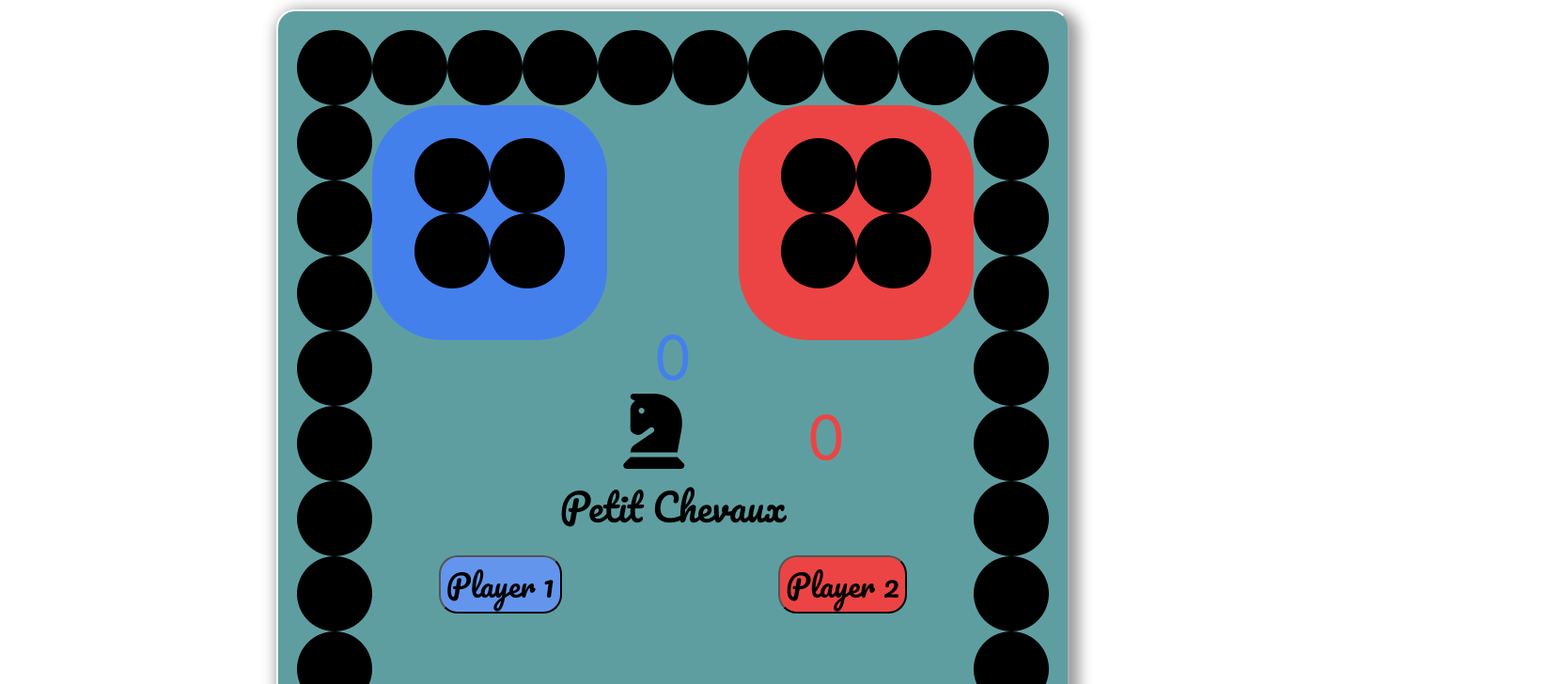
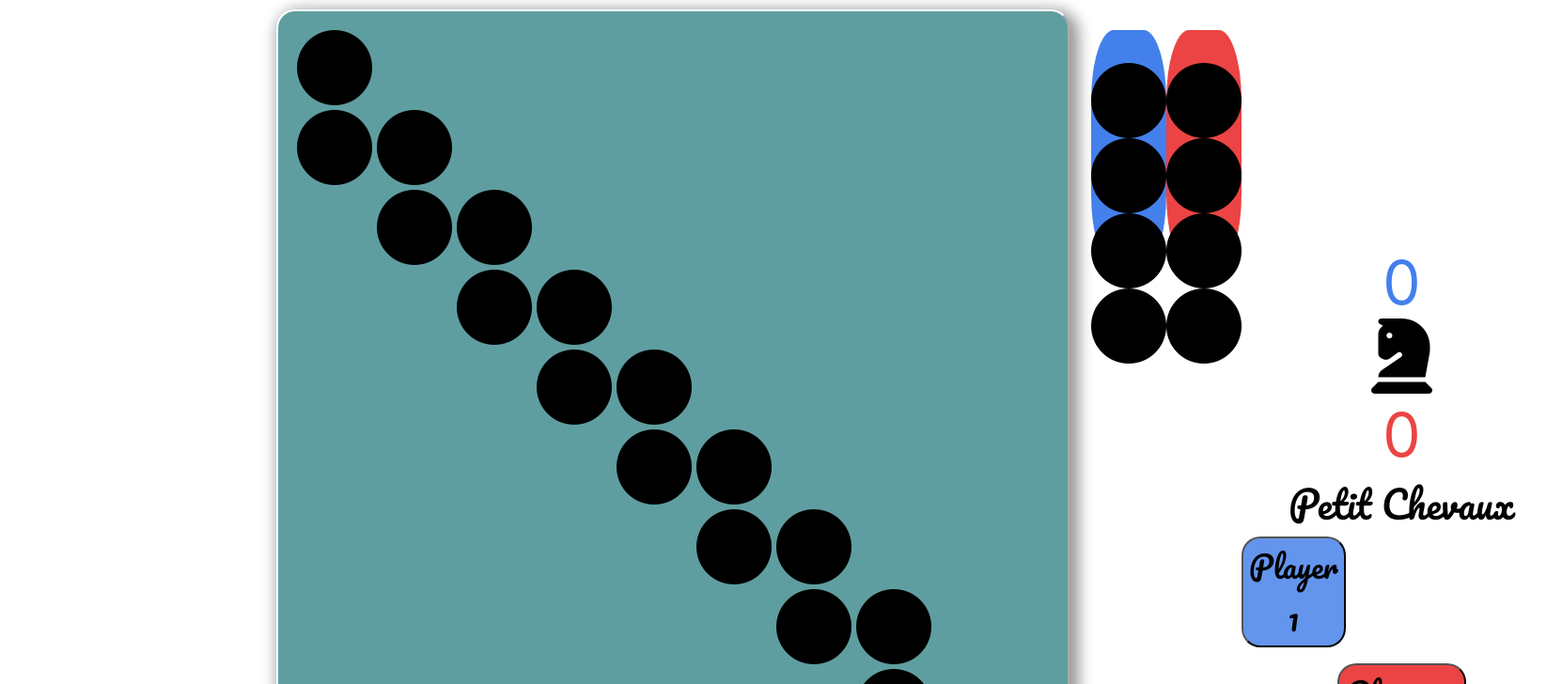
Before and after one commit to karim-28-07/petits, a React (Create React App) app: page / in a window 1280 px wide. Shown: the top 728 px of the page at 94% size, 1662 px wide, since content can reach past the window. Built offline with nearby package versions, Linux system fonts and the light colour scheme.

Commit message:
working in progress grid css

```diff
--- a/src/App.css
+++ b/src/App.css
@@ -1,20 +1,23 @@
 @import url('https://fonts.googleapis.com/css2?family=Pacifico&display=swap');
+
 body{
     background-color: white;
     width: 100%;
     height: 800px;
     margin: auto;
     width: 65%;
+}
 
-}
-i{font-size: 80px;
+i {
+    font-size: 80px;
     -webkit-transition: all 0.5s 0s ease-out;
     -moz-transition: all 0.5s 0s ease-out;
     -o-transition: all 0.5s 0s ease-out;
-transition: all 0.5s 0s ease-out;}
+    transition: all 0.5s 0s ease-out;
+}
 
-#jeu{
-    position: absolute;
+#jeu {
+    display: flex;
     padding: 20px;
     margin: 10px 70px;
     width: 800px;
@@ -26,88 +29,88 @@ transition: all 0.5s 0s ease-out;}
     box-shadow: 5px 5px 15px 5px rgba(0,0,0,0.4);
 }
 
-#monDee{
-    position: absolute;
+#monDee {
     width: 300px;
     margin-left: 50px;
 }
 
-#col1{
+#col1 {
      display: flex;
 }
 
-#col2{
-    float: right;
-     display: grid;
+#col2 {
+    /* display: grid;
     grid-template-columns: 1fr;
-     grid-row: 1fr 1fr 1fr 1fr 1fr 1fr;
+    grid-row: 1fr 1fr 1fr 1fr 1fr 1fr; */
+
+    display: flex;
+    flex-direction: column;
 }
 
-#col3{
-    position: absolute;
+#col3 {
     bottom: 20px;
     display: flex;
     flex-direction: row-reverse;
 }
 
-#col4{
-    float: left;
+#col4 {
     display: flex;
     flex-direction: column-reverse;
 }
 
-button{
+button {
     font-family: 'Pacifico', cursive;
     font-size: 32px;
     border-radius: 20px;
+}
 
-}
-p{
+p {
     font-size: 40px;
     font-family: 'Pacifico', cursive;
     text-align: center;
     margin: 0;
 }
+
 .logo {
     margin: 0 10vmax;
 }
 
-.b1{
+.b1 {
     margin-right: 18vmax;
     background-color: cornflowerblue;
 }
-.numeroDee{
+
+.numeroDee {
     text-align: center;
     padding-top: 18vmax;
     font-size: 4rem;
 }
-.b2{
+
+.b2 {
 
     background-color: #ec4444;
 }
 
 .containerP1 {
-    float: left;
     text-align: center;
-
     border-radius: 30%;
     height: 250px;
     width: 250px;
     background-color: #4480ec;
 }
+
 .divchildP1 {
     padding-top: 35px;
 }
 
 .containerP2 {
-    float: right;
     text-align: center;
-
     border-radius: 30%;
     height: 250px;
     width: 250px;
     background-color: #ec4444;
 }
+
 .divchildP2 {
     padding-top: 35px;
 }
@@ -115,6 +118,8 @@ p{
 .spanP1{
     color: #4480ec;
 }
+
+
 .spanP2{
     color: #ec4444;
 }
--- a/src/App.js
+++ b/src/App.js
@@ -14,7 +14,7 @@ class App extends React.Component {
       numDee2: 0,
       numCase2: 0,
       player1Tokens: [false, false, false, false],
-      player2Tokens:[false, false, false, false]
+      player2Tokens: [false, false, false, false]
 
     }
 
@@ -62,7 +62,7 @@ class App extends React.Component {
     console.log("p", p);
 
 
-
+    if (n >= p) {
 
       for (let index = n; index <= p; index++) {
         // console.log("index renderCircles", index);
@@ -92,7 +92,7 @@ class App extends React.Component {
 
         // console.log("cicle:", circlesArray)
 
-        if (this.state.numCase > 37 ) {
+        if (this.state.numCase > 37) {
           // console.log(circlesArray[37]);
 
           const arrayTokens = [...this.state.player1Tokens]
@@ -105,19 +105,78 @@ class App extends React.Component {
             numCase: 0,
             player1Tokens: arrayTokens
           })
-        }else if (this.state.numCase2>37){
-          const arrayTokens2=[...this.state.player2Tokens]
-          const indexSecondFalse=arrayTokens2.indexOf(false)
-          arrayTokens2[indexSecondFalse]=true
+        } else if (this.state.numCase2 > 37) {
+          const arrayTokens2 = [...this.state.player2Tokens]
+          const indexSecondFalse = arrayTokens2.indexOf(false)
+          arrayTokens2[indexSecondFalse] = true
           this.setState({
-            numCase2:0,
-            player2Tokens:arrayTokens2
+            numCase2: 0,
+            player2Tokens: arrayTokens2
 
           })
 
 
         }
 
+
+      }
+    } else {
+      for (let index = n; index >= p; index--) {
+        // console.log("index renderCircles", index);
+
+        // circlesArray.push(<Circle circleColor="black" />)
+
+        // if (this.state.numCase==index){
+        //   return  circlesArray.push(<Circle circleColor="white"/>)
+        // }else  if(this.state.numCase2==index){
+        //  return circlesArray.push(<Circle circleColor="red"/>)
+        // }else{
+        //   circlesArray.push(<Circle circleColor="black"/>)
+        // }
+        // if(this.state.numCase){
+        //   circlesArray.push(<Circle circleColor={this.state.numCase == index ? "white" : "black"} />)
+        // }
+
+        if (this.state.numCase2 === index) {
+          // circlesArray.splice(index - 1, 1, <Circle circleColor="red" />)
+          circlesArray.push(<Circle key={index} circleColor="#ec4444" />)
+        } else if (this.state.numCase === index) {
+          // circlesArray.splice(index - 1, 1, <Circle circleColor="blue" />)
+          circlesArray.push(<Circle key={index} circleColor="#4480ec" />)
+        } else {
+          circlesArray.push(<Circle key={index} circleColor="black" />)
+        }
+
+        // console.log("cicle:", circlesArray)
+
+        if (this.state.numCase > 37) {
+          // console.log(circlesArray[37]);
+
+          const arrayTokens = [...this.state.player1Tokens]
+          const indexFirstFalse = arrayTokens.indexOf(false)
+
+          arrayTokens[indexFirstFalse] = true
+
+          this.setState({
+
+            numCase: 0,
+            player1Tokens: arrayTokens
+          })
+        } else if (this.state.numCase2 > 37) {
+          const arrayTokens2 = [...this.state.player2Tokens]
+          const indexSecondFalse = arrayTokens2.indexOf(false)
+          arrayTokens2[indexSecondFalse] = true
+          this.setState({
+            numCase2: 0,
+            player2Tokens: arrayTokens2
+
+          })
+
+
+        }
+
+
+      }
     }
 
 
@@ -125,30 +184,124 @@ class App extends React.Component {
 
   }
 
+  renderEmptySpans(amount) {
+    let arraySpan = []
+
+    for (let index = 0; index <= amount; index++) {
+      arraySpan.push(<span></span>)
+    }
+
+    return arraySpan
+  }
+
   renderVictory() {
-    if (this.state.player1Tokens.indexOf(false) === -1 || this.state.player2Tokens.indexOf(false)=== -1) {
+    if (this.state.player1Tokens.indexOf(false) === -1 || this.state.player2Tokens.indexOf(false) === -1) {
       return (<div>
         <p>You Win !</p>
-        <div  style={{background: `url(${Winner})`, height:`${window.innerHeight}px`, backgroundRepeat:"no-repeat", marginLeft: "7vmax" }} />
+        <div style={{ background: `url(${Winner})`, height: `${window.innerHeight}px`, backgroundRepeat: "no-repeat", marginLeft: "7vmax" }} />
       </div>)
     } else {
       return (
         <div>
           <div id="jeu">
+
+            {/* <div style={{display: "flex", justifyContent: "space-between"}}>
               <div id="col1">
                 {this.renderCircles(1, 10)}
-            </div>
-
-            <div id="col2">
-              {this.renderCircles(11, 18)}
               </div>
 
               <div id="col3">
                 {this.renderCircles(19, 28)}
               </div>
+            </div>
+
+            <div style={{display: "flex", justifyContent: "space-between"}}>
+              <div id="col2">
+                {this.renderCircles(11, 18)}
+              </div>
 
               <div id="col4">
                 {this.renderCircles(29, 36)}
+              </div>
+
+            </div> */}
+
+            <div style={{
+              display: "grid", gridTemplateColumns: "repeat(10, 80px)",
+              gridTemplateRows: "repeat(10, 80px)",
+              gridGap: "5px"
+            }}>
+
+              {this.renderCircles(1, 10)}
+
+              {this.renderCircles(36, 36)}
+
+              {this.renderEmptySpans(8)}
+
+              {this.renderCircles(11, 11)}
+
+              {this.renderCircles(35, 35)}
+
+              {this.renderEmptySpans(8)}
+
+              {this.renderCircles(12, 12)}
+
+              {this.renderCircles(34, 34)}
+
+              {this.renderEmptySpans(8)}
+
+              {this.renderCircles(13, 13)}
+
+              {this.renderCircles(33, 33)}
+
+              {this.renderEmptySpans(8)}
+
+              {this.renderCircles(14, 14)}
+
+              {this.renderCircles(32, 32)}
+
+              {this.renderEmptySpans(8)}
+
+              {this.renderCircles(15, 15)}
+
+              {this.renderCircles(31, 31)}
+
+              {this.renderEmptySpans(8)}
+
+              {this.renderCircles(16, 16)}
+
+              {this.renderCircles(30, 30)}
+
+              {this.renderEmptySpans(8)}
+
+              {this.renderCircles(17, 17)}
+
+              {this.renderCircles(29, 29)}
+
+              {this.renderEmptySpans(8)}
+
+              {this.renderCircles(18, 18)}
+
+              {this.renderCircles(28, 19)}
+
+
+              {/*
+              <div>
+                {this.renderCircles(3, 7)}
+              </div>
+
+              <div>
+                {this.renderCircles(7, 10)}
+              </div> */}
+
+              {/* {this.renderCircles(1, 10)}
+
+              {this.renderCircles(11, 18)}
+
+              {this.renderCircles(19, 28)}
+
+              {this.renderCircles(29, 36)} */}
+
             </div>
 
             <div className="containerP1">
--- /dev/null
+++ b/src/components/Circle.css
@@ -0,0 +1,3 @@
+.fas.fa-circle {
+    height: 1em;
+}
--- a/src/components/Circle.jsx
+++ b/src/components/Circle.jsx
@@ -1,4 +1,5 @@
 import React, { Component } from 'react'
+import './Circle.css'
 
 class Circle extends Component {
     render() {
```
Lines whose indentation alone changed are shown as unchanged.
